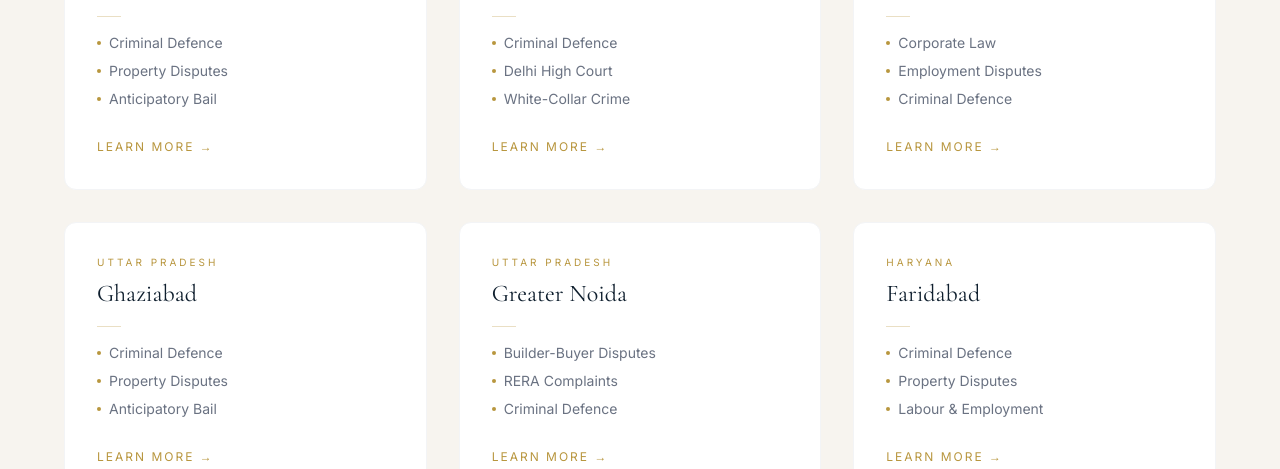
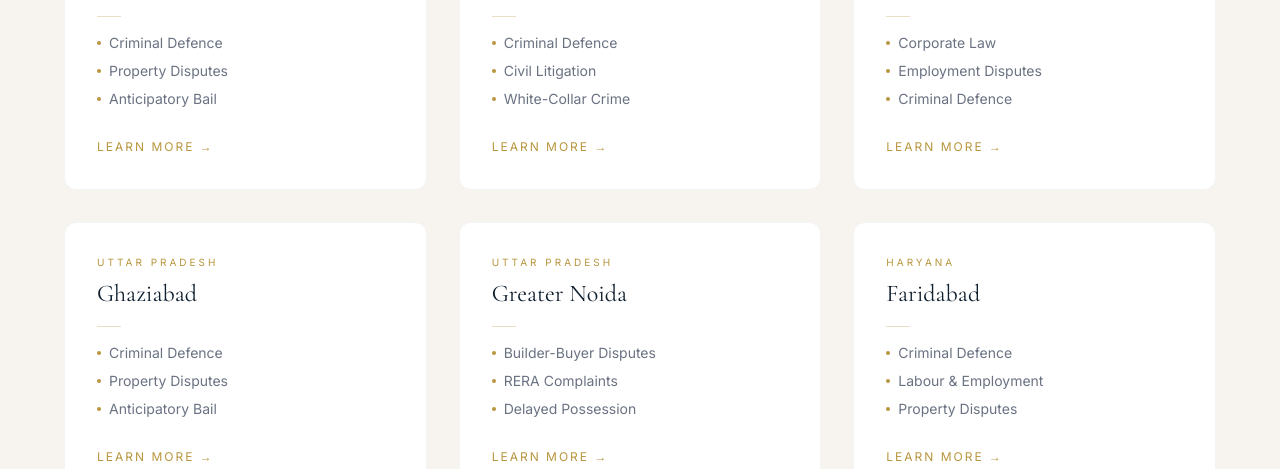
Before and after one commit to sibananda15/lawcraft, a Next.js app: page /lawyers in a window 1280 px wide. Shown: the part 620-1089 px from the top of the page. Built offline with nearby package versions, Linux system fonts and the light colour scheme.

Commit message:
feat: update location descriptions, headlines, and metadata for improved clarity and SEO

```diff
--- a/data/locations.ts
+++ b/data/locations.ts
@@ -1,14 +1,15 @@
+
 export const locations = [
   {
     slug: 'noida',
     city: 'Noida',
     state: 'Uttar Pradesh',
     headline: 'Criminal & Civil Lawyer in Noida',
-    subheadline: 'Senior Advocate serving Gautam Buddha Nagar District Court and Delhi High Court',
-    description1: 'Lawcraft Advocates provides expert legal counsel across Noida and the greater Delhi NCR region. Led by Advocate Rajendra Panigrahi — enrolled with the Bar Council of Delhi, Supreme Court advocate with 20+ years of distinguished practice.',
-    description2: 'We handle criminal defence, property disputes, anticipatory bail, FIR quashing, family law, and corporate matters for clients across Noida Sectors 18, 50, 62, 72, 137, and the Expressway corridor.',
+    subheadline: 'Senior Advocate — Gautam Buddha Nagar District Court, Allahabad High Court & Supreme Court of India',
+    description1: 'Lawcraft Advocates provides expert legal counsel across Noida and the greater Delhi NCR region. Led by Advocate Rajendra Panigrahi — enrolled with the Bar Council of Delhi, Supreme Court advocate with 20+ years of distinguished practice across civil, criminal, and corporate matters.',
+    description2: 'We handle criminal defence, property disputes, anticipatory bail, FIR quashing, family law, cheque bounce, and corporate matters for clients across Noida Sectors 18, 50, 62, 72, 93, 107, 137, and the Expressway corridor. Available for urgent consultations — call directly for immediate assistance.',
     localCourt: 'Gautam Buddha Nagar District Court',
-    courtNote: 'Regular appearances at Gautam Buddha Nagar District Court, Allahabad High Court, and Supreme Court of India.',
+    courtNote: 'Regular appearances at Gautam Buddha Nagar District Court (Surajpur), Gautam Buddha Nagar Bar Association, Allahabad High Court (Lucknow Bench), and Supreme Court of India.',
     practiceHighlights: [
       { title: 'Criminal Defence', link: '/practice/trial-criminal-defense' },
       { title: 'Property Disputes', link: '/practice/property-real-estate-law' },
@@ -18,124 +19,124 @@ export const locations = [
       { title: 'Debt Recovery', link: '/practice/recovery-money-matters' },
     ],
     metaTitle: 'Criminal Lawyer in Noida | Lawcraft Advocates | Rajendra Panigrahi',
-    metaDescription: 'Top-rated criminal and civil lawyer in Noida. Expert in property disputes, anticipatory bail, FIR quashing. Supreme Court advocate with 20+ years. Call +91 9810053761.',
-    areaServed: 'Noida, Gautam Buddha Nagar, Uttar Pradesh',
-    keywords: 'criminal lawyer noida, property dispute lawyer noida, advocate sector 72 noida, bail lawyer noida, fir quashing lawyer noida',
+    metaDescription: 'Top criminal & civil lawyer in Noida. Property disputes, anticipatory bail, FIR quashing. Supreme Court advocate, 20+ years. Urgent cases welcome. Call +91 9810053761.',
+    areaServed: 'Noida, Gautam Buddha Nagar, Uttar Pradesh, Delhi NCR',
+    keywords: 'criminal lawyer noida, property dispute lawyer noida, advocate sector 72 noida, bail lawyer noida, fir quashing lawyer noida, best lawyer noida, urgent bail noida',
   },
   {
     slug: 'delhi',
     city: 'Delhi',
     state: 'Delhi',
     headline: 'Criminal & Civil Lawyer in Delhi',
-    subheadline: 'High Court Advocate with 20+ years — serving Delhi High Court and district courts across Delhi',
-    description1: 'Lawcraft Advocates offers strategic legal representation across Delhi including South Delhi, North Delhi, East Delhi, and Central Delhi. Advocate Rajendra Panigrahi appears regularly before Delhi High Court and Saket, Rohini, Karkardooma, and Dwarka district courts.',
-    description2: 'Our Delhi practice covers criminal defence, white-collar crime, property litigation, corporate disputes, family law, and complex multi-party civil matters. We provide direct advocate access — no junior staff handling your case.',
+    subheadline: 'Delhi High Court Advocate — 20+ years serving district courts across South, North, East & West Delhi',
+    description1: 'Lawcraft Advocates offers strategic legal representation across all Delhi districts. Advocate Rajendra Panigrahi appears regularly before Delhi High Court and Saket, Rohini, Karkardooma, Dwarka, and Tis Hazari district courts. Direct advocate access — no junior staff handling your case.',
+    description2: 'Our Delhi practice covers criminal defence, white-collar crime, FIR quashing, anticipatory bail, property litigation, corporate disputes, family law, and complex multi-party civil matters. We provide immediate response for urgent criminal matters — available same day for bail and FIR cases.',
     localCourt: 'Delhi High Court',
-    courtNote: 'Regular appearances at Delhi High Court, Saket District Court, Dwarka District Court, and Supreme Court of India.',
+    courtNote: 'Regular appearances at Delhi High Court, Saket District Court, Dwarka District Court, Rohini District Court, Karkardooma District Court, Tis Hazari Courts, and Supreme Court of India.',
     practiceHighlights: [
       { title: 'Criminal Defence', link: '/practice/trial-criminal-defense' },
-      { title: 'Delhi High Court', link: '/practice/civil-litigation-appeals' },
+      { title: 'Civil Litigation', link: '/practice/civil-litigation-appeals' },
       { title: 'White-Collar Crime', link: '/practice/white-collar-economic-offences' },
       { title: 'Corporate Law', link: '/practice/company-formation-structuring' },
       { title: 'Property Litigation', link: '/practice/property-real-estate-law' },
       { title: 'FIR Quashing', link: '/practice/fir-police-proceedings' },
     ],
     metaTitle: 'Criminal Lawyer in Delhi | Lawcraft Advocates | Rajendra Panigrahi',
-    metaDescription: 'Expert criminal and civil lawyer in Delhi. Delhi High Court advocate, 20+ years. FIR quashing, property disputes, white-collar crime. Call +91 9810053761.',
-    areaServed: 'Delhi, New Delhi, South Delhi, North Delhi, East Delhi',
-    keywords: 'criminal lawyer delhi, high court advocate delhi, property lawyer delhi, fir quashing delhi, corporate lawyer delhi',
+    metaDescription: 'Expert criminal & civil lawyer in Delhi. Delhi High Court advocate, 20+ years. FIR quashing, anticipatory bail, property disputes. Urgent cases. Call +91 9810053761.',
+    areaServed: 'Delhi, New Delhi, South Delhi, North Delhi, East Delhi, West Delhi, Central Delhi',
+    keywords: 'criminal lawyer delhi, high court advocate delhi, property lawyer delhi, fir quashing delhi, corporate lawyer delhi, anticipatory bail delhi, urgent lawyer delhi',
   },
   {
     slug: 'gurgaon',
     city: 'Gurgaon',
     state: 'Haryana',
     headline: 'Criminal & Corporate Lawyer in Gurgaon',
-    subheadline: 'Serving corporate professionals and individuals across Gurugram and Haryana courts',
-    description1: 'Lawcraft Advocates serves corporate professionals, businesses, startups, and individuals across Gurgaon and Gurugram. With rapid corporate growth across DLF, Cyber City, Sohna Road, and Golf Course Road, our practice addresses the unique legal needs of the Gurgaon business community.',
-    description2: 'We handle employment disputes, corporate compliance, contract law, criminal defence, anticipatory bail, property matters, and M&A advisory for Gurgaon clients. Advocate Panigrahi appears before Gurugram District Court and Punjab & Haryana High Court.',
+    subheadline: 'Serving corporate professionals, startups & individuals across Gurugram and Punjab & Haryana High Court',
+    description1: 'Lawcraft Advocates serves corporate professionals, businesses, startups, and individuals across Gurgaon (Gurugram). Our practice addresses the unique legal needs of clients in DLF, Cyber City, Sohna Road, Golf Course Road, MG Road, Sector 14, Sector 56, and South City areas.',
+    description2: 'We handle employment disputes, wrongful termination, corporate compliance, contract disputes, criminal defence, anticipatory bail, property matters, and M&A advisory for Gurgaon clients. Advocate Panigrahi appears before Gurugram District Court and Punjab & Haryana High Court, Chandigarh.',
     localCourt: 'Gurugram District Court',
-    courtNote: 'Regular appearances at Gurugram District Court, Punjab & Haryana High Court, and Supreme Court of India.',
+    courtNote: 'Regular appearances at Gurugram District Court, Gurugram Bar Association, Punjab & Haryana High Court (Chandigarh), and Supreme Court of India.',
     practiceHighlights: [
       { title: 'Corporate Law', link: '/practice/company-formation-structuring' },
       { title: 'Employment Disputes', link: '/practice/employment-labour-law' },
       { title: 'Criminal Defence', link: '/practice/trial-criminal-defense' },
-      { title: 'Contract Law', link: '/practice/commercial-contracts-agreements' },
+      { title: 'Contract Disputes', link: '/practice/commercial-contracts-agreements' },
       { title: 'Property Matters', link: '/practice/property-real-estate-law' },
       { title: 'M&A Advisory', link: '/practice/mergers-acquisitions' },
     ],
     metaTitle: 'Corporate & Criminal Lawyer in Gurgaon | Lawcraft Advocates',
-    metaDescription: 'Expert corporate and criminal lawyer in Gurgaon. Employment disputes, contract law, anticipatory bail. Supreme Court advocate. Call +91 9810053761.',
-    areaServed: 'Gurgaon, Gurugram, Haryana',
-    keywords: 'criminal lawyer gurgaon, corporate lawyer gurgaon, employment lawyer gurgaon, advocate gurugram, property lawyer gurgaon',
+    metaDescription: 'Expert corporate & criminal lawyer in Gurgaon (Gurugram). Employment disputes, contract law, anticipatory bail. Supreme Court advocate. Call +91 9810053761.',
+    areaServed: 'Gurgaon, Gurugram, Haryana, Delhi NCR',
+    keywords: 'criminal lawyer gurgaon, corporate lawyer gurgaon, lawyer gurugram, employment lawyer gurgaon, advocate gurugram, property lawyer gurgaon, urgent lawyer gurgaon',
   },
   {
     slug: 'ghaziabad',
     city: 'Ghaziabad',
     state: 'Uttar Pradesh',
     headline: 'Criminal & Property Lawyer in Ghaziabad',
-    subheadline: 'Serving Indirapuram, Vaishali, Raj Nagar and all of Ghaziabad',
-    description1: 'Lawcraft Advocates provides expert legal representation across Ghaziabad including Indirapuram, Vaishali, Raj Nagar, Kaushambi, Vasundhara, and Crossings Republik. Advocate Rajendra Panigrahi has extensive experience handling criminal and civil matters for Ghaziabad clients.',
-    description2: 'Key practice areas in Ghaziabad include criminal defence, property disputes (builder-buyer cases are especially common in this region), anticipatory bail, cheque bounce cases, and family law. We appear before Ghaziabad District Court and Allahabad High Court.',
+    subheadline: 'Serving Indirapuram, Vaishali, Raj Nagar, Kaushambi, Vasundhara & all of Ghaziabad',
+    description1: 'Lawcraft Advocates provides expert legal representation across Ghaziabad including Indirapuram, Vaishali, Raj Nagar, Kaushambi, Vasundhara, Crossings Republik, and Modinagar. Advocate Rajendra Panigrahi has extensive experience handling criminal and civil matters at Ghaziabad District Court.',
+    description2: 'Key practice areas in Ghaziabad include criminal defence, cheque bounce and NI Act cases, property disputes, anticipatory bail, FIR quashing, and family law matters including divorce and custody. We provide urgent consultation for bail and criminal matters — same day response available.',
     localCourt: 'Ghaziabad District Court',
-    courtNote: 'Regular appearances at Ghaziabad District Court, Allahabad High Court, and Supreme Court of India.',
+    courtNote: 'Regular appearances at Ghaziabad District Court, Ghaziabad Bar Association, Allahabad High Court (Lucknow & Prayagraj Benches), and Supreme Court of India.',
     practiceHighlights: [
       { title: 'Criminal Defence', link: '/practice/trial-criminal-defense' },
       { title: 'Property Disputes', link: '/practice/property-real-estate-law' },
       { title: 'Anticipatory Bail', link: '/practice/bail-anticipatory-bail' },
-      { title: 'Cheque Bounce', link: '/practice/recovery-money-matters' },
+      { title: 'Cheque Bounce Cases', link: '/practice/recovery-money-matters' },
       { title: 'Family Law', link: '/practice/family-matrimonial-law' },
       { title: 'FIR Quashing', link: '/practice/fir-police-proceedings' },
     ],
     metaTitle: 'Criminal Lawyer in Ghaziabad | Lawcraft Advocates | Rajendra Panigrahi',
-    metaDescription: 'Top criminal and property lawyer in Ghaziabad. Serving Indirapuram, Vaishali, Raj Nagar. Anticipatory bail, FIR quashing, property disputes. Call +91 9810053761.',
-    areaServed: 'Ghaziabad, Indirapuram, Vaishali, Uttar Pradesh',
-    keywords: 'criminal lawyer ghaziabad, property lawyer ghaziabad, lawyer indirapuram, advocate vaishali ghaziabad, bail lawyer ghaziabad',
+    metaDescription: 'Top criminal & property lawyer in Ghaziabad. Indirapuram, Vaishali, Raj Nagar. Bail, FIR quashing, cheque bounce, property disputes. Call +91 9810053761.',
+    areaServed: 'Ghaziabad, Indirapuram, Vaishali, Raj Nagar, Kaushambi, Uttar Pradesh',
+    keywords: 'criminal lawyer ghaziabad, property lawyer ghaziabad, lawyer indirapuram, advocate vaishali ghaziabad, bail lawyer ghaziabad, cheque bounce lawyer ghaziabad, fir quashing ghaziabad',
   },
   {
     slug: 'greater-noida',
     city: 'Greater Noida',
     state: 'Uttar Pradesh',
     headline: 'Criminal & Property Lawyer in Greater Noida',
-    subheadline: 'Serving Knowledge Park, Omega, Alpha, Pari Chowk and the Yamuna Expressway region',
-    description1: 'Lawcraft Advocates provides legal services to clients across Greater Noida including Knowledge Park I-V, Omega, Alpha, Beta, Gamma sectors, Pari Chowk, and the Yamuna Expressway corridor. The firm has deep experience handling the unique property and builder-buyer disputes common in Greater Noida.',
-    description2: 'Greater Noida clients frequently require legal help with delayed possession cases, builder-buyer disputes, RERA complaints, criminal defence, and family law matters. Advocate Panigrahi appears before Gautam Buddha Nagar District Court and Allahabad High Court for Greater Noida clients.',
+    subheadline: 'Serving Knowledge Park, Omega, Alpha, Pari Chowk, Yamuna Expressway & RERA UP matters',
+    description1: 'Lawcraft Advocates provides expert legal services across Greater Noida including Knowledge Park I–V, Omega, Alpha, Beta, Gamma sectors, Delta, Zeta, Pari Chowk, and the Yamuna Expressway corridor. The firm has deep experience in the property and builder-buyer disputes that are especially prevalent in this rapidly developing region.',
+    description2: 'Greater Noida clients regularly require legal help with delayed possession cases, builder-buyer disputes, RERA UP complaints, criminal defence, anticipatory bail, and family law matters. We file and argue RERA complaints before RERA UP Authority and appear at Gautam Buddha Nagar District Court for all civil and criminal matters.',
     localCourt: 'Gautam Buddha Nagar District Court',
-    courtNote: 'Regular appearances at Gautam Buddha Nagar District Court, RERA UP, Allahabad High Court, and Supreme Court of India.',
+    courtNote: 'Regular appearances at Gautam Buddha Nagar District Court (Surajpur), RERA Uttar Pradesh Authority, Allahabad High Court, and Supreme Court of India.',
     practiceHighlights: [
       { title: 'Builder-Buyer Disputes', link: '/practice/property-real-estate-law' },
       { title: 'RERA Complaints', link: '/practice/property-real-estate-law' },
+      { title: 'Delayed Possession', link: '/practice/property-real-estate-law' },
       { title: 'Criminal Defence', link: '/practice/trial-criminal-defense' },
-      { title: 'Property Disputes', link: '/practice/property-real-estate-law' },
       { title: 'Family Law', link: '/practice/family-matrimonial-law' },
       { title: 'Anticipatory Bail', link: '/practice/bail-anticipatory-bail' },
     ],
-    metaTitle: 'Lawyer in Greater Noida | Lawcraft Advocates | Rajendra Panigrahi',
-    metaDescription: 'Expert lawyer in Greater Noida. Builder-buyer disputes, RERA complaints, criminal defence, property law. Supreme Court advocate. Call +91 9810053761.',
-    areaServed: 'Greater Noida, Gautam Buddha Nagar, Uttar Pradesh',
-    keywords: 'lawyer greater noida, property lawyer greater noida, builder buyer dispute lawyer, rera lawyer greater noida, criminal advocate greater noida',
+    metaTitle: 'Lawyer in Greater Noida | RERA & Property Disputes | Lawcraft Advocates',
+    metaDescription: 'Expert lawyer in Greater Noida. Builder-buyer disputes, RERA complaints, delayed possession, criminal defence. Supreme Court advocate. Call +91 9810053761.',
+    areaServed: 'Greater Noida, Gautam Buddha Nagar, Yamuna Expressway, Uttar Pradesh',
+    keywords: 'lawyer greater noida, property lawyer greater noida, builder buyer dispute lawyer greater noida, rera lawyer greater noida, delayed possession lawyer, criminal advocate greater noida',
   },
   {
     slug: 'faridabad',
     city: 'Faridabad',
     state: 'Haryana',
     headline: 'Criminal & Civil Lawyer in Faridabad',
-    subheadline: 'Serving Faridabad District Court and clients across Haryana',
-    description1: 'Lawcraft Advocates provides legal counsel to clients across Faridabad, one of Haryana\'s largest industrial cities. Our practice serves both individuals and businesses in Sector 14-21, NIT Faridabad, Ballabhgarh, and surrounding areas.',
-    description2: 'Key practice areas in Faridabad include criminal defence, industrial dispute cases, property litigation, family law, and corporate matters. Advocate Panigrahi appears before Faridabad District Court and Punjab & Haryana High Court.',
+    subheadline: 'Serving industrial clients, individuals & businesses across Faridabad and Haryana courts',
+    description1: 'Lawcraft Advocates provides legal counsel to clients across Faridabad — one of Haryana\'s largest industrial and manufacturing cities. Our practice serves individuals and businesses across Sector 14–21, NIT Faridabad, Old Faridabad, Ballabhgarh, Palwal, and surrounding areas.',
+    description2: 'Faridabad\'s industrial character means our practice here emphasises labour and employment disputes, industrial accident cases, criminal defence, cheque bounce and NI Act matters, property litigation, and family law. Advocate Panigrahi appears before Faridabad District Court and Punjab & Haryana High Court, Chandigarh. Urgent bail and criminal defence available.',
     localCourt: 'Faridabad District Court',
-    courtNote: 'Regular appearances at Faridabad District Court, Punjab & Haryana High Court, and Supreme Court of India.',
+    courtNote: 'Regular appearances at Faridabad District Court, Faridabad Bar Association, Punjab & Haryana High Court (Chandigarh), and Supreme Court of India.',
     practiceHighlights: [
       { title: 'Criminal Defence', link: '/practice/trial-criminal-defense' },
+      { title: 'Labour & Employment', link: '/practice/employment-labour-law' },
       { title: 'Property Disputes', link: '/practice/property-real-estate-law' },
-      { title: 'Labour & Employment', link: '/practice/employment-labour-law' },
+      { title: 'Cheque Bounce Cases', link: '/practice/recovery-money-matters' },
       { title: 'Family Law', link: '/practice/family-matrimonial-law' },
       { title: 'Anticipatory Bail', link: '/practice/bail-anticipatory-bail' },
-      { title: 'Debt Recovery', link: '/practice/recovery-money-matters' },
     ],
     metaTitle: 'Criminal Lawyer in Faridabad | Lawcraft Advocates | Rajendra Panigrahi',
-    metaDescription: 'Expert criminal and civil lawyer in Faridabad. Property disputes, anticipatory bail, labour disputes. Supreme Court advocate. Call +91 9810053761.',
-    areaServed: 'Faridabad, Ballabhgarh, Haryana',
-    keywords: 'criminal lawyer faridabad, property lawyer faridabad, advocate faridabad, bail lawyer faridabad, labour lawyer faridabad',
+    metaDescription: 'Expert criminal & civil lawyer in Faridabad. Labour disputes, property cases, anticipatory bail, cheque bounce. Supreme Court advocate. Call +91 9810053761.',
+    areaServed: 'Faridabad, Ballabhgarh, NIT Faridabad, Haryana',
+    keywords: 'criminal lawyer faridabad, property lawyer faridabad, advocate faridabad, bail lawyer faridabad, labour lawyer faridabad, cheque bounce lawyer faridabad, employment lawyer faridabad',
   },
 ]
 
```
